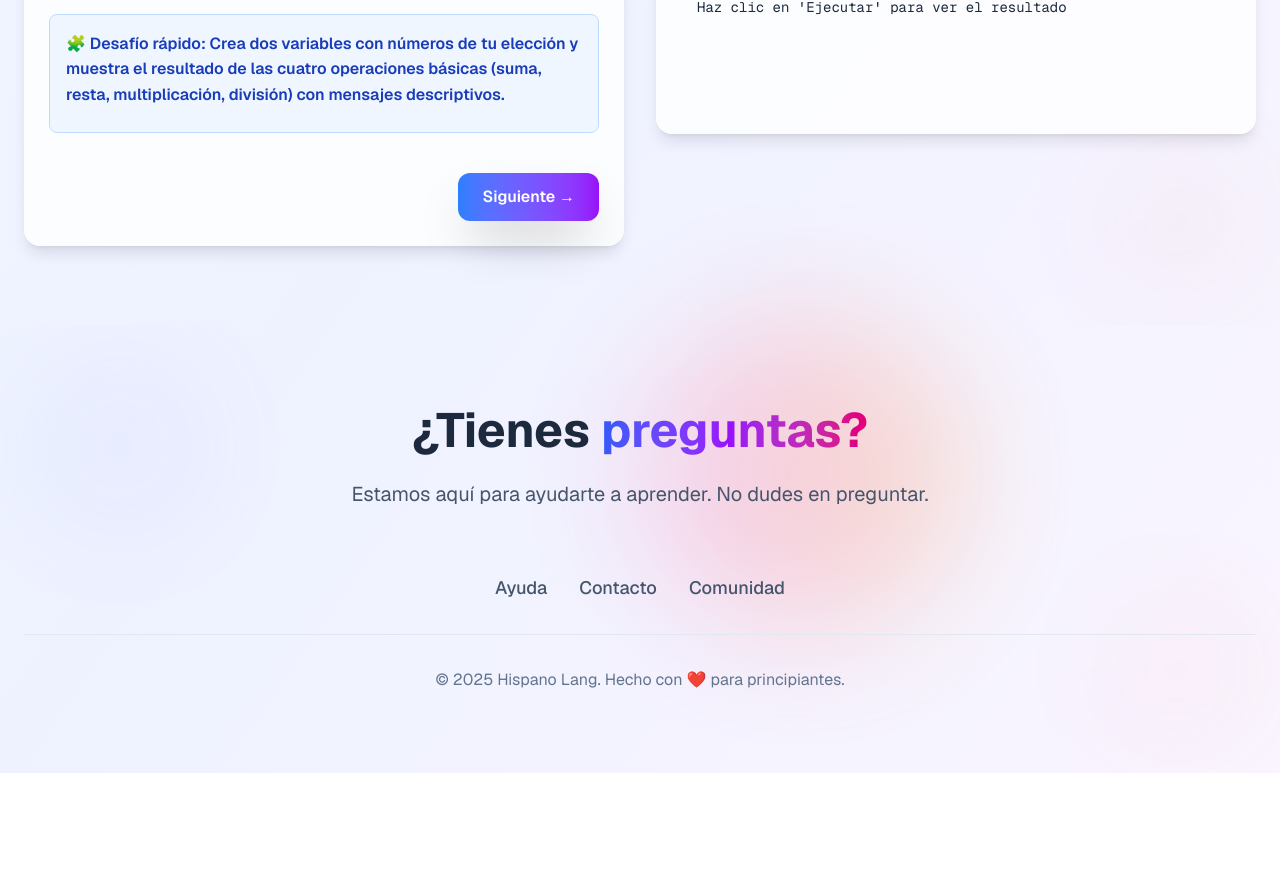
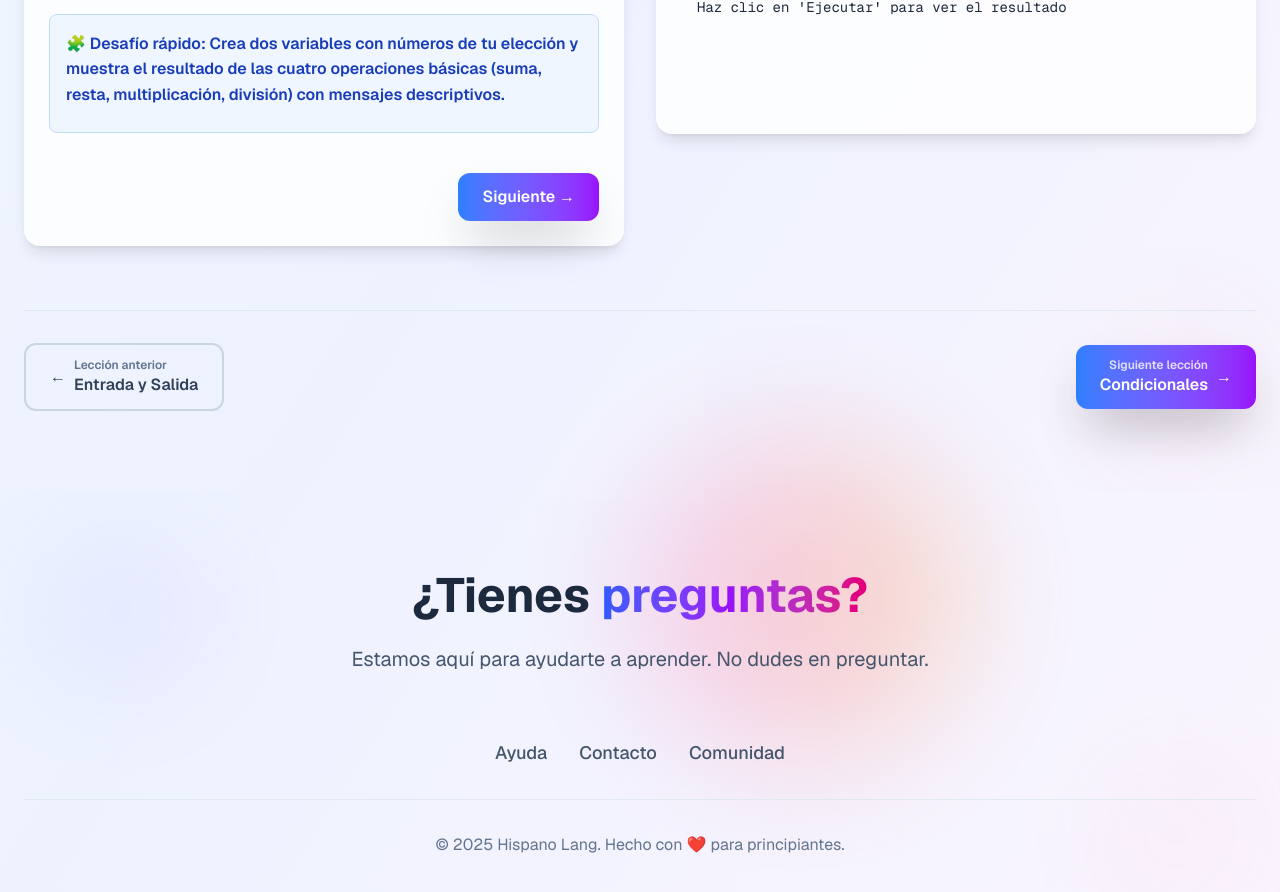
Before and after one commit to nicvazquezdev/hispano-lang-website, a Next.js app: page /lecciones/operadores in a window 1280 px wide. Shown: the part 1066-1958 px from the top of the page. Before the commit the page ends 1839 px from the top, so only its background shows below. Built offline with nearby package versions, Linux system fonts and the light colour scheme.

Commit message:
Add previous lesson navigation links to all lesson components for improved user experience. Update LessonPage to support optional previous lesson properties.

```diff
--- a/app/lecciones/bucles/page.tsx
+++ b/app/lecciones/bucles/page.tsx
@@ -128,6 +128,8 @@ mostrar "La suma de 1 a 10 es: " + suma`,
       titleGradient=" Hispano Lang"
       description="Aprende a automatizar tareas repetitivas con bucles mientras y para"
       steps={steps}
+      prevLessonUrl="/lecciones/condicionales"
+      prevLessonTitle="Condicionales"
     />
   );
 }
--- a/app/lecciones/condicionales/page.tsx
+++ b/app/lecciones/condicionales/page.tsx
@@ -143,6 +143,8 @@ si temperatura > 30 {
       titleGradient=" Hispano Lang"
       description="Aprende a tomar decisiones en tus programas con estructuras condicionales"
       steps={steps}
+      prevLessonUrl="/lecciones/operadores"
+      prevLessonTitle="Operadores"
       nextLessonUrl="/lecciones/bucles"
       nextLessonTitle="Bucles"
     />
--- a/app/lecciones/entrada-salida/page.tsx
+++ b/app/lecciones/entrada-salida/page.tsx
@@ -105,6 +105,8 @@ mostrar "Tienes " + edad + " años"`,
       titleGradient=" Hispano Lang"
       description="Aprende a interactuar con el usuario mediante entrada y salida"
       steps={steps}
+      prevLessonUrl="/lecciones/tipos-datos"
+      prevLessonTitle="Tipos de Datos"
       nextLessonUrl="/lecciones/operadores"
       nextLessonTitle="Operadores"
     />
--- a/app/lecciones/operadores/page.tsx
+++ b/app/lecciones/operadores/page.tsx
@@ -136,6 +136,8 @@ mostrar "¿Es mayor que 20?: " + es_grande`,
       titleGradient=" Hispano Lang"
       description="Aprende a usar operadores aritméticos, de comparación, lógicos y de asignación"
       steps={steps}
+      prevLessonUrl="/lecciones/entrada-salida"
+      prevLessonTitle="Entrada y Salida"
       nextLessonUrl="/lecciones/condicionales"
       nextLessonTitle="Condicionales"
     />
--- a/app/lecciones/tipos-datos/page.tsx
+++ b/app/lecciones/tipos-datos/page.tsx
@@ -124,6 +124,8 @@ mostrar "¿Soy programador? " + es_programador`,
       titleGradient=" Hispano Lang"
       description="Aprende sobre números, texto, booleanos y valores especiales"
       steps={steps}
+      prevLessonUrl="/lecciones/variables"
+      prevLessonTitle="Variables"
       nextLessonUrl="/lecciones/entrada-salida"
       nextLessonTitle="Entrada y Salida"
     />
--- a/components/lessons/LessonPage.tsx
+++ b/components/lessons/LessonPage.tsx
@@ -27,6 +27,8 @@ interface LessonPageProps {
   steps: LessonStep[];
   nextLessonUrl?: string;
   nextLessonTitle?: string;
+  prevLessonUrl?: string;
+  prevLessonTitle?: string;
 }
 
 export default function LessonPage({
@@ -37,6 +39,8 @@ export default function LessonPage({
   steps,
   nextLessonUrl,
   nextLessonTitle,
+  prevLessonUrl,
+  prevLessonTitle,
 }: LessonPageProps) {
   const router = useRouter();
   const [currentStep, setCurrentStep] = useState(0);
@@ -179,6 +183,65 @@ export default function LessonPage({
                 onComplete={() => handleStepComplete(currentStep)}
               />
             </div>
+
+            {/* Lesson Navigation - Always visible */}
+            {(prevLessonUrl || nextLessonUrl) && (
+              <div className="mt-16 pt-8 border-t border-slate-200">
+                <div className="flex justify-between items-center">
+                  {prevLessonUrl ? (
+                    <Button
+                      variant="outline"
+                      onClick={() => router.push(prevLessonUrl)}
+                      className="flex items-center gap-2"
+                    >
+                      <span>←</span>
+                      <div className="text-left">
+                        <div className="text-xs text-slate-500">
+                          Lección anterior
+                        </div>
+                        <div className="font-semibold">
+                          {prevLessonTitle || "Anterior"}
+                        </div>
+                      </div>
+                    </Button>
+                  ) : (
+                    <div></div>
+                  )}
+
+                  {nextLessonUrl ? (
+                    <Button
+                      variant="primary"
+                      onClick={() => router.push(nextLessonUrl)}
+                      className="flex items-center gap-2"
+                    >
+                      <div className="text-right">
+                        <div className="text-xs text-white/80">
+                          Siguiente lección
+                        </div>
+                        <div className="font-semibold">
+                          {nextLessonTitle || "Siguiente"}
+                        </div>
+                      </div>
+                      <span>→</span>
+                    </Button>
+                  ) : (
+                    <Button
+                      variant="outline"
+                      onClick={() => router.push("/lecciones")}
+                      className="flex items-center gap-2"
+                    >
+                      <div className="text-right">
+                        <div className="text-xs text-slate-500">
+                          Completaste todas las lecciones
+                        </div>
+                        <div className="font-semibold">Volver al inicio</div>
+                      </div>
+                      <span>✓</span>
+                    </Button>
+                  )}
+                </div>
+              </div>
+            )}
           </div>
         </Section>
       </main>
```
